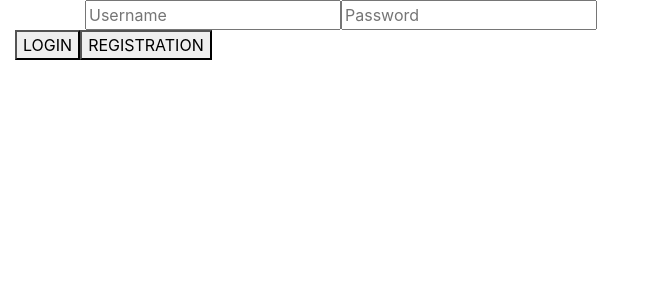
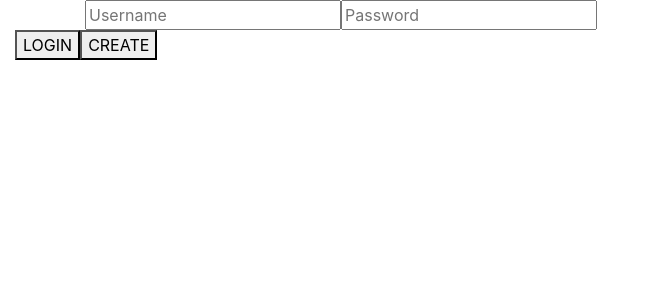
Before and after one commit to PVictoria/budget-front, a React (Create React App) app: page /login in a window 1280 px wide. Shown: the top 300 px of the page, without its empty margins (0-645 px from the left). Built offline with nearby package versions, Linux system fonts and the light colour scheme.

Commit message:
Registration validation fixed

```diff
--- a/src/components/Login.js
+++ b/src/components/Login.js
@@ -28,7 +28,7 @@ class Login extends Component {
                 </dev>
                 <dev className="btn-group container align-middle">
                     <button onClick={this.loginHandleClick}>LOGIN</button>
-                    <button onClick={this.registrationHandleClick}>REGISTRATION</button>
+                    <button onClick={this.registrationHandleClick}>CREATE</button>
                 </dev>
             </div>
         )
@@ -61,9 +61,13 @@ class Login extends Component {
     };
     //todo: второй раз пароль не скрывается
     registrationHandleClick = () => {
+        if (this._username.value.length === 0 || this._password.value.length === 0) {
+            alert("Имя или пароль не должны быть пустыми");
+            return;
+        }
         var password2 = prompt("Please enter your password again", "");
         if (password2 !== this._password.value) {
-            alert("Пароли не совпали")
+            alert("Пароли не совпали");
         } else {
             fetch('http://localhost:8080/user/create/', {
                 method: 'POST',
```
